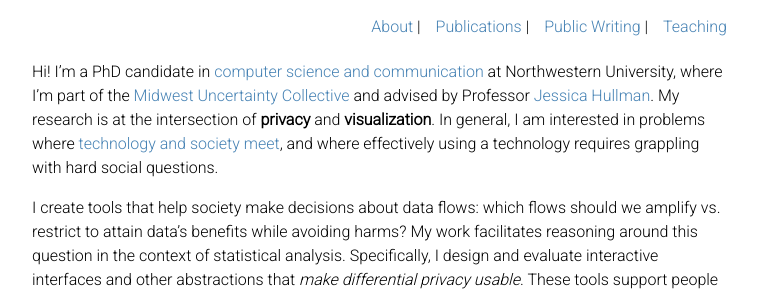
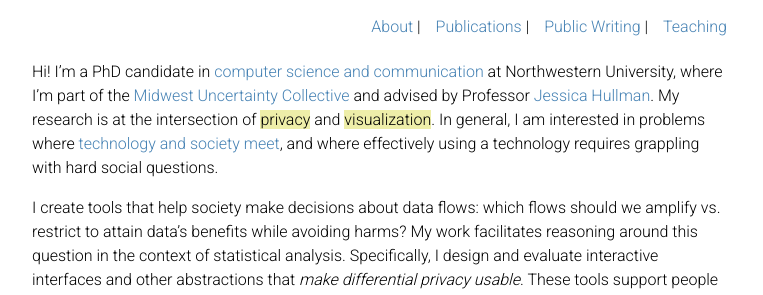
Before and after one commit to priyakalot/priyakalot.github.io, a Jekyll site: the page built from index.md, in a window 1280 px wide. Shown: the part 134-429 px from the top of the page, without its empty margins (258-1021 px from the left). Built offline with Jekyll 4.4.1, drawn with Linux system fonts in a browser that asks for light colours; nearby versions of some CDN libraries.

```diff
--- a/index.md
+++ b/index.md
@@ -2,7 +2,7 @@
 layout: default
 ---
 
-Hi! I'm a PhD candidate in [computer science and communication](https://tsb.northwestern.edu/ "https://tsb.northwestern.edu/") at Northwestern University, where I'm part of the [Midwest Uncertainty Collective](https://mucollective.northwestern.edu/) and advised by Professor [Jessica Hullman](http://users.eecs.northwestern.edu/~jhullman/). My research is at the intersection of <b>privacy</b> and <b>visualization</b>. In general, I am interested in problems where [technology and society meet](https://priyakalot.github.io/papers/Whats_Driving_Conflicts_Around_Differential_Privacy_for_the_U.S._Census.pdf), and where effectively using a technology requires grappling with hard social questions.
+Hi! I'm a PhD candidate in [computer science and communication](https://tsb.northwestern.edu/ "https://tsb.northwestern.edu/") at Northwestern University, where I'm part of the [Midwest Uncertainty Collective](https://mucollective.northwestern.edu/) and advised by Professor [Jessica Hullman](http://users.eecs.northwestern.edu/~jhullman/). My research is at the intersection of <mark>privacy</mark> and <mark>visualization</mark>. In general, I am interested in problems where [technology and society meet](https://priyakalot.github.io/papers/Whats_Driving_Conflicts_Around_Differential_Privacy_for_the_U.S._Census.pdf), and where effectively using a technology requires grappling with hard social questions.
 
 I create tools that help society make decisions about data flows: which flows should we amplify vs. restrict to attain data’s benefits while avoiding harms? My work facilitates reasoning around this question in the context of statistical analysis. Specifically, I design and evaluate interactive interfaces and other abstractions that <i>make differential privacy usable</i>. These tools support people across the data ecosystem—data curators, analysts, and subjects—in weighing value-laden, probabilistic tradeoffs to decide how much “privacy loss” about an individual is appropriate during an analysis.
 
```
